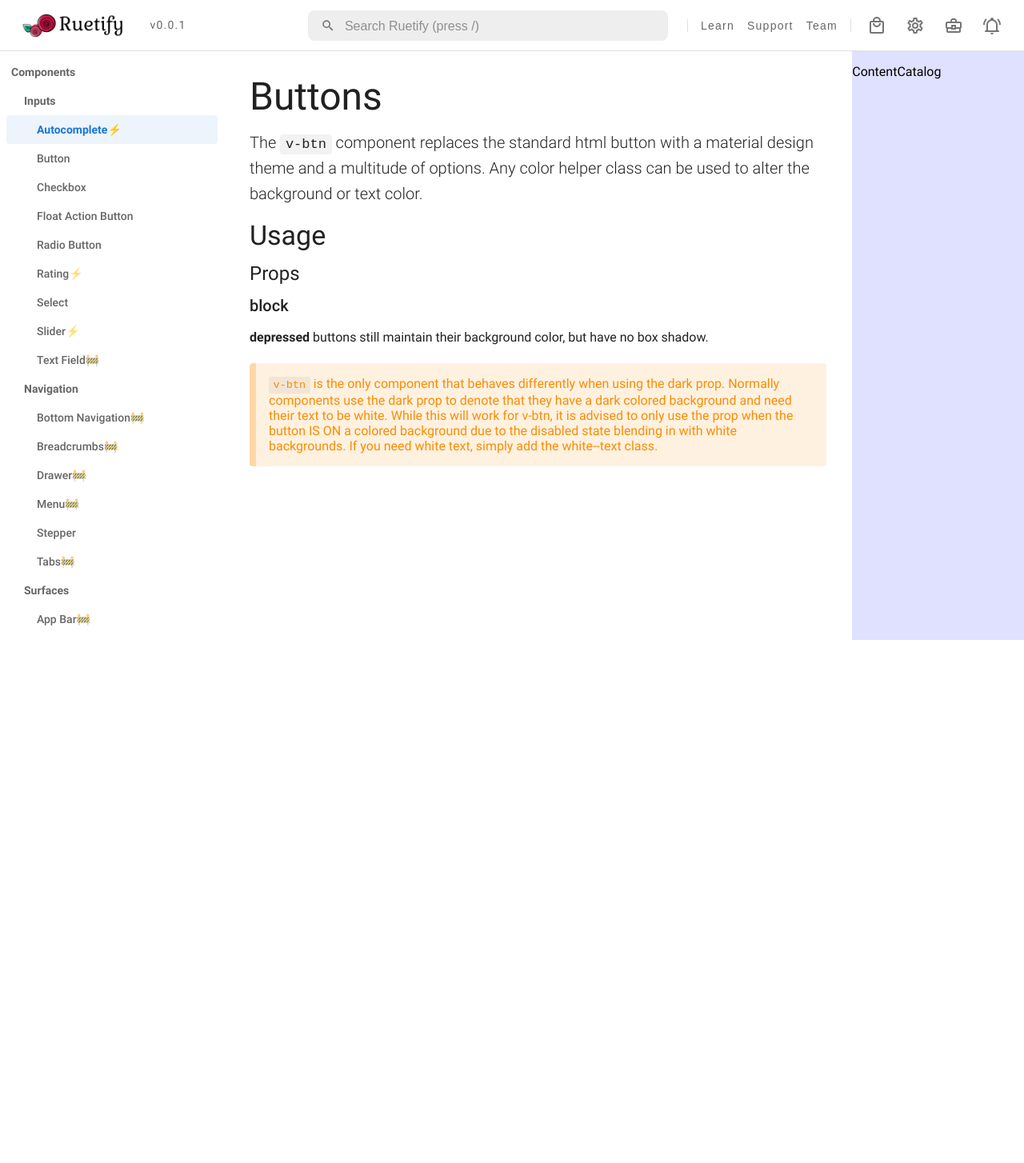
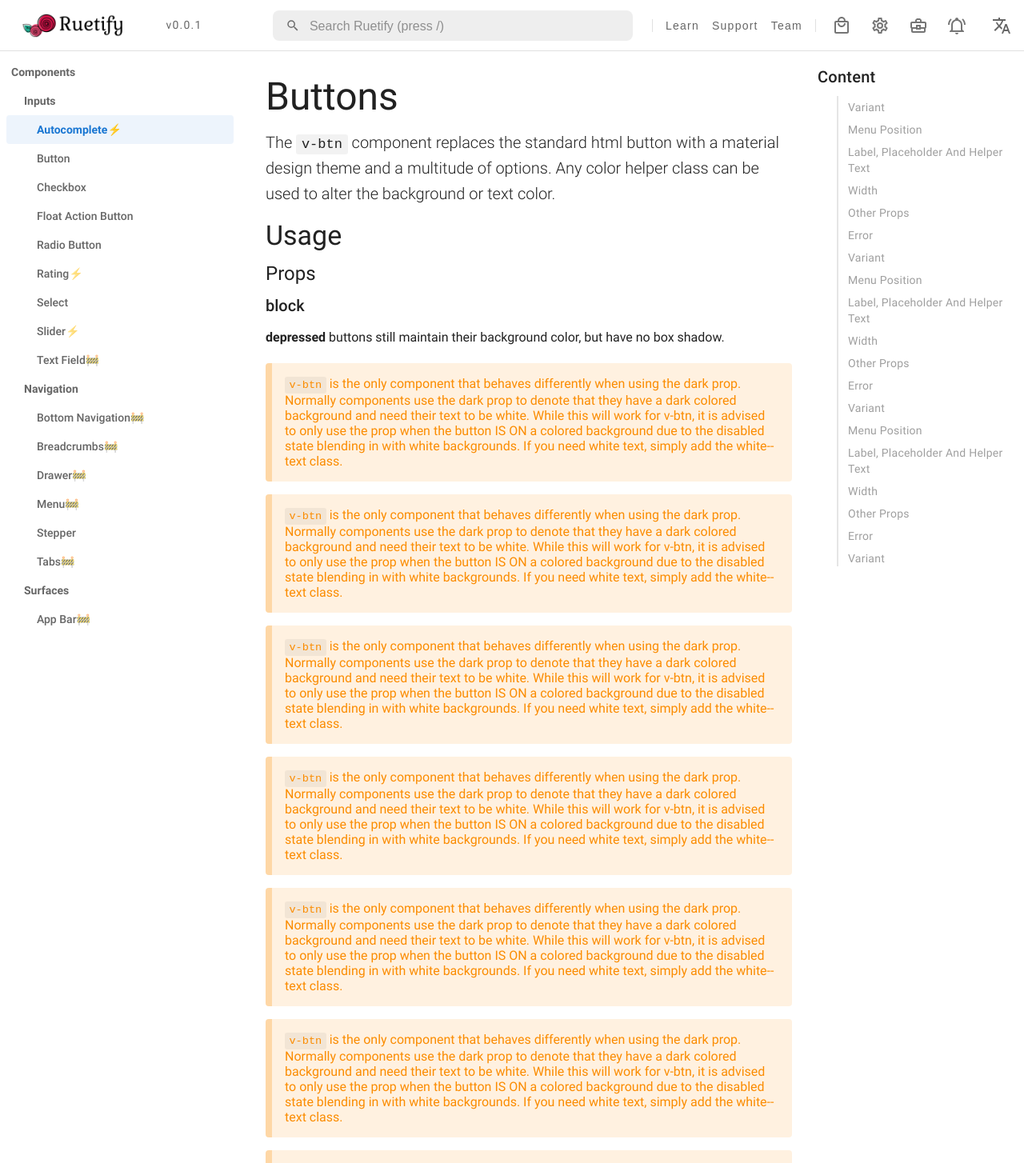
Before and after one commit to KyLoc20/Ruetify-UI, a Next.js app: page / in a window 1280 px wide. Shown: the top 1454 px of the page at 80% size. Before the commit the page ends 800 px from the top, so only its background shows below. Built offline with nearby package versions, Linux system fonts and the light colour scheme.

Commit message:
[ScrollCatalog] start

```diff
--- a/components/App.jsx
+++ b/components/App.jsx
@@ -12,11 +12,16 @@ const Page = styled("section")`
   position: relative;
 `;
 const LeftContainer = styled("section")`
+  position: relative;
+  flex-shrink:0;
+  width: 300px;
+  height: 100vh;
+`;
+const NavigationContext = styled("section")`
   display: flex;
   position: relative;
   flex-direction: column;
-  width: 300px;
-  height: 100vh;
+  position: fixed;
 `;
 const RightContainer = styled("section")`
   display: flex;
@@ -112,14 +117,15 @@ const getDrawerItems = () => [
   },
 ];
 export default function AppContainer(props) {
-  const [selectedNavigation,setSelectedNavigation]=React.useState("autocomplete")
-  const handleSelectFromCatalog=(where)=>{
+  const [selectedNavigation, setSelectedNavigation] =
+    React.useState("autocomplete");
+  const handleSelectFromCatalog = (where) => {
     console.log("Here is App, handleSelectFromCatalog", where);
     let link = where.link;
-    if(link){
-      setSelectedNavigation(where.label)
+    if (link) {
+      setSelectedNavigation(where.label);
     }
-  }
+  };
   return (
     <Page>
       <Head>
@@ -127,8 +133,16 @@ export default function AppContainer(props) {
         <link rel="icon" href="/favicon.ico" />
       </Head>
       <LeftContainer>
-        <AppDetail version="v0.0.1"></AppDetail>
-        <NavigationCatalog items={getDrawerItems()} layerTotal={3} indent={6} initSelectedLabel={selectedNavigation} onChange={handleSelectFromCatalog}></NavigationCatalog>
+        <NavigationContext>
+          <AppDetail version="v0.0.1"></AppDetail>
+          <NavigationCatalog
+            items={getDrawerItems()}
+            layerTotal={3}
+            indent={6}
+            initSelectedLabel={selectedNavigation}
+            onChange={handleSelectFromCatalog}
+          ></NavigationCatalog>
+        </NavigationContext>
       </LeftContainer>
       <RightContainer>
         <AppBar></AppBar>
--- a/components/AppBar.jsx
+++ b/components/AppBar.jsx
@@ -12,6 +12,7 @@ const Component = styled("section")`
   height: 64px;
   border-bottom: solid 1px rgba(0, 0, 0, 0.12);
   overflow: hidden;
+  background:#fff;
 `;
 const Spacing = styled("div")`
   flex: 1;
@@ -40,10 +41,10 @@ const IconWrapper = styled("div")`
 const InputWrapper = styled("div")`
   display: flex;
   align-items: center;
-  flex:1;
+  flex: 1;
   min-width: 60px;
   input {
-    width:100%;
+    width: 100%;
     height: 20px;
     padding: 4px 0 2px;
     border: none;
@@ -170,8 +171,25 @@ const ButtonComponent = styled(ButtonDefaultRemoval)`
   }
 `;
 function Button(props) {
-  return <ButtonComponent className="btn">{props.children}</ButtonComponent>;
+  const computedWidth = () => {
+    return props.width ? `${props.width}px` : null;
+  };
+  const computedHeight = () => {
+    return props.height ? `${props.height}px` : null;
+  };
+  return (
+    <ButtonComponent
+      className="btn"
+      style={{ width: computedWidth(), height: computedHeight() }}
+    >
+      {props.children}
+    </ButtonComponent>
+  );
 }
+Button.propTypes = {
+  width: PropTypes.number,
+  height: PropTypes.number,
+};
 import Icon from "../ui/Icon/Icon";
 const IconButtonComponent = styled(ButtonDefaultRemoval)`
   display: flex;
@@ -249,6 +267,9 @@ export default function AppBar(props) {
       <IconButton icon="setting2"></IconButton>
       <IconButton icon="job"></IconButton>
       <IconButton icon="notice2"></IconButton>
+      <Button width={64}>
+        <Icon name="translation"></Icon>
+      </Button>
     </Component>
   );
 }
--- a/components/AppDetail.jsx
+++ b/components/AppDetail.jsx
@@ -9,6 +9,7 @@ const Component = styled("section")`
   padding: 4px 16px;
   height: 64px;
   border-bottom:solid 1px rgba(0,0,0,.12);
+  background:#fff;
 `;
 const Logo = styled("span")`
   width: 148px;
--- a/components/ContentCatalog.jsx
+++ b/components/ContentCatalog.jsx
@@ -1,12 +1,72 @@
 import * as React from "react";
 import styled from "@emotion/styled";
+import ScrollCatalog from "../ui/ScrollCatalog/ScrollCatalog";
 const Component = styled("section")`
-  margin-top: 64px;
-  width: 244px;
+  width: 258px;
+  flex-shrink:0;
+  height: calc(100vh - 64px);
+  position: sticky;
+  top: 64px;
+  box-sizing: border-box;
   padding: 16px 12px 16px 0;
-  background:rgba(0,0,255,0.12);
 `;
 /* For Content Catalog */
 export default function ContentCatalog() {
-  return <Component>ContentCatalog</Component>;
+  const [path, setPath] = React.useState("component/");
+  const [anchors, setAnchors] = React.useState([
+    { anchor: "ac-variant", text: "Variant" },
+    { anchor: "ac-menu-position", text: "Menu Position" },
+    { anchor: "ac-description", text: "Label, placeholder and helper text" },
+    { anchor: "ac-width", text: "Width" },
+    { anchor: "ac-other-props", text: "Other props" },
+    { anchor: "ac-error", text: "Error" },
+
+    { anchor: "ac-variant", text: "Variant" },
+    { anchor: "ac-menu-position", text: "Menu Position" },
+    { anchor: "ac-description", text: "Label, placeholder and helper text" },
+    { anchor: "ac-width", text: "Width" },
+    { anchor: "ac-other-props", text: "Other props" },
+    { anchor: "ac-error", text: "Error" },
+    { anchor: "ac-variant", text: "Variant" },
+    { anchor: "ac-menu-position", text: "Menu Position" },
+    { anchor: "ac-description", text: "Label, placeholder and helper text" },
+    { anchor: "ac-width", text: "Width" },
+    { anchor: "ac-other-props", text: "Other props" },
+    { anchor: "ac-error", text: "Error" },
+    { anchor: "ac-variant", text: "Variant" },
+    { anchor: "ac-menu-position", text: "Menu Position" },
+    { anchor: "ac-description", text: "Label, placeholder and helper text" },
+    { anchor: "ac-width", text: "Width" },
+    { anchor: "ac-other-props", text: "Other props" },
+    { anchor: "ac-error", text: "Error" },
+    { anchor: "ac-variant", text: "Variant" },
+    { anchor: "ac-menu-position", text: "Menu Position" },
+    { anchor: "ac-description", text: "Label, placeholder and helper text" },
+    { anchor: "ac-width", text: "Width" },
+    { anchor: "ac-other-props", text: "Other props" },
+    { anchor: "ac-error", text: "Error" },
+    { anchor: "ac-variant", text: "Variant" },
+    { anchor: "ac-menu-position", text: "Menu Position" },
+    { anchor: "ac-description", text: "Label, placeholder and helper text" },
+    { anchor: "ac-width", text: "Width" },
+    { anchor: "ac-other-props", text: "Other props" },
+    { anchor: "ac-error", text: "Error" },
+    { anchor: "ac-variant", text: "Variant" },
+    { anchor: "ac-menu-position", text: "Menu Position" },
+    { anchor: "ac-description", text: "Label, placeholder and helper text" },
+    { anchor: "ac-width", text: "Width" },
+    { anchor: "ac-other-props", text: "Other props" },
+    { anchor: "ac-error", text: "Error" },
+    { anchor: "ac-variant", text: "Variant" },
+    { anchor: "ac-menu-position", text: "Menu Position" },
+    { anchor: "ac-description", text: "Label, placeholder and helper text" },
+    { anchor: "ac-width", text: "Width" },
+    { anchor: "ac-other-props", text: "Other props" },
+    { anchor: "ac-error", text: "Error" },
+  ]);
+  return (
+    <Component>
+      <ScrollCatalog path={path} items={anchors}></ScrollCatalog>
+    </Component>
+  );
 }
--- a/components/NavigationCatalog.jsx
+++ b/components/NavigationCatalog.jsx
@@ -5,8 +5,8 @@ import clsx from "clsx";
 const Component = styled("section")`
   display: flex;
   flex-direction: column;
-  width: 100%;
-  height: calc(100% - 64px);
+  width: 300px;
+  height: calc(100vh - 64px);
   box-sizing: border-box;
   padding: 8px;
   overflow-y: scroll;
--- a/pages/index.jsx
+++ b/pages/index.jsx
@@ -24,6 +24,50 @@ export default function Home() {
         a colored background due to the disabled state blending in with white
         backgrounds. If you need white text, simply add the white--text class.
       </Typography>
+
+      <Typography type="quote">
+        <code>v-btn</code> is the only component that behaves differently when using the dark
+        prop. Normally components use the dark prop to denote that they have a
+        dark colored background and need their text to be white. While this will
+        work for v-btn, it is advised to only use the prop when the button IS ON
+        a colored background due to the disabled state blending in with white
+        backgrounds. If you need white text, simply add the white--text class.
+      </Typography>      <Typography type="quote">
+        <code>v-btn</code> is the only component that behaves differently when using the dark
+        prop. Normally components use the dark prop to denote that they have a
+        dark colored background and need their text to be white. While this will
+        work for v-btn, it is advised to only use the prop when the button IS ON
+        a colored background due to the disabled state blending in with white
+        backgrounds. If you need white text, simply add the white--text class.
+      </Typography>      <Typography type="quote">
+        <code>v-btn</code> is the only component that behaves differently when using the dark
+        prop. Normally components use the dark prop to denote that they have a
+        dark colored background and need their text to be white. While this will
+        work for v-btn, it is advised to only use the prop when the button IS ON
+        a colored background due to the disabled state blending in with white
+        backgrounds. If you need white text, simply add the white--text class.
+      </Typography>      <Typography type="quote">
+        <code>v-btn</code> is the only component that behaves differently when using the dark
+        prop. Normally components use the dark prop to denote that they have a
+        dark colored background and need their text to be white. While this will
+        work for v-btn, it is advised to only use the prop when the button IS ON
+        a colored background due to the disabled state blending in with white
+        backgrounds. If you need white text, simply add the white--text class.
+      </Typography>      <Typography type="quote">
+        <code>v-btn</code> is the only component that behaves differently when using the dark
+        prop. Normally components use the dark prop to denote that they have a
+        dark colored background and need their text to be white. While this will
+        work for v-btn, it is advised to only use the prop when the button IS ON
+        a colored background due to the disabled state blending in with white
+        backgrounds. If you need white text, simply add the white--text class.
+      </Typography>      <Typography type="quote">
+        <code>v-btn</code> is the only component that behaves differently when using the dark
+        prop. Normally components use the dark prop to denote that they have a
+        dark colored background and need their text to be white. While this will
+        work for v-btn, it is advised to only use the prop when the button IS ON
+        a colored background due to the disabled state blending in with white
+        backgrounds. If you need white text, simply add the white--text class.
+      </Typography>
     </App>
   );
 }
--- a/ui/Icon/icons.js
+++ b/ui/Icon/icons.js
@@ -146,7 +146,10 @@ const iconMap = {
         path: "M9.5,3A6.5,6.5 0 0,1 16,9.5C16,11.11 15.41,12.59 14.44,13.73L14.71,14H15.5L20.5,19L19,20.5L14,15.5V14.71L13.73,14.44C12.59,15.41 11.11,16 9.5,16A6.5,6.5 0 0,1 3,9.5A6.5,6.5 0 0,1 9.5,3M9.5,5C7,5 5,7 5,9.5C5,12 7,14 9.5,14C12,14 14,12 14,9.5C14,7 12,5 9.5,5Z",
         viewBox: "0 0 24 24",
     },
-
+    translation: {
+        path: "M12.87,15.07L10.33,12.56L10.36,12.53C12.1,10.59 13.34,8.36 14.07,6H17V4H10V2H8V4H1V6H12.17C11.5,7.92 10.44,9.75 9,11.35C8.07,10.32 7.3,9.19 6.69,8H4.69C5.42,9.63 6.42,11.17 7.67,12.56L2.58,17.58L4,19L9,14L12.11,17.11L12.87,15.07M18.5,10H16.5L12,22H14L15.12,19H19.87L21,22H23L18.5,10M15.88,17L17.5,12.67L19.12,17H15.88Z",
+        viewBox: "0 0 24 24",
+    },
 };
 const iconList = Object.keys(iconMap)
 const iconChecker = function(iconName) {
--- /dev/null
+++ b/ui/ScrollCatalog/ScrollCatalog.jsx
@@ -0,0 +1,67 @@
+import * as React from "react";
+import styled from "@emotion/styled";
+import PropTypes from "prop-types";
+const Component = styled("section")`
+  display: flex;
+  flex-direction: column;
+`;
+const Title = styled("span")`
+  display: inline-block;
+  margin-bottom: 8px;
+  font-size: 20px;
+  line-height: 32px;
+  color: rgba(0, 0, 0, 0.87);
+  letter-spacing: 0.0125em;
+  font-weight: 500;
+  text-transform: capitalize;
+`;
+const ItemContainer = styled("ul")`
+  margin: 0;
+  padding: 0;
+  margin-bottom: 24px;
+  padding-left: 24px;
+  max-height: 588px;
+  overflow-y: auto;
+`;
+const Item = styled("li")`
+  list-style: none;
+  text-transform: capitalize;
+  padding: 4px 12px 4px;
+  border-left: 2px solid #e5e5e5;
+  color: rgba(0, 0, 0, 0.38);
+  font-size: 0.875rem;
+  line-height: 1.25rem;
+  letter-spacing: 0.0178571429em !important;
+  cursor: pointer;
+  user-select: none;
+  transition: border 100ms cubic-bezier(0.4, 0, 0.2, 1);
+
+  &:hover {
+    border-color: rgba(24, 103, 192, 0.54);
+  }
+  &.active,
+  &.active-selecting:not(.inactive) {
+    border-color: rgba(24, 103, 192, 1);
+    color: rgba(24, 103, 192, 1);
+  }
+`;
+export default function ScrollCatalog(props) {
+  return (
+    <Component className="scroll-catalog">
+      <Title>{props.title}</Title>
+      <ItemContainer>
+        {props.items.map((item, idx) => (
+          <Item key={idx}>{item.text}</Item>
+        ))}
+      </ItemContainer>
+    </Component>
+  );
+}
+ScrollCatalog.propTypes = {
+  path: PropTypes.string.isRequired, //'component/avatar'
+  items: PropTypes.array.isRequired,
+  title: PropTypes.string,
+};
+ScrollCatalog.defaultProps = {
+  title: "Content",
+};
```
